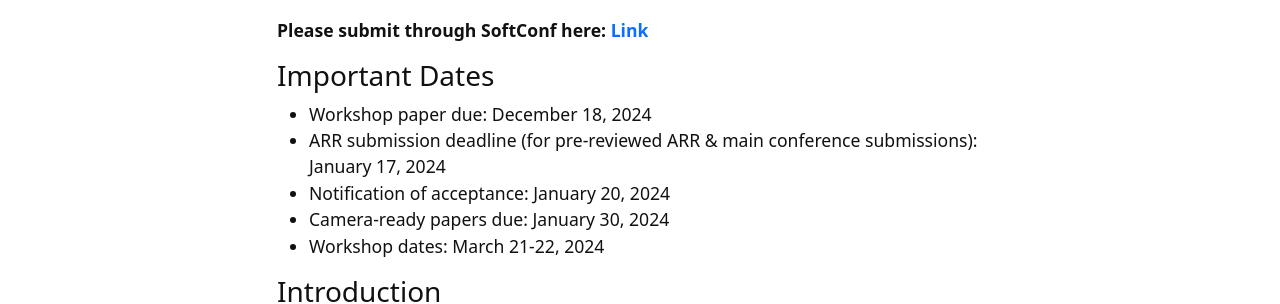
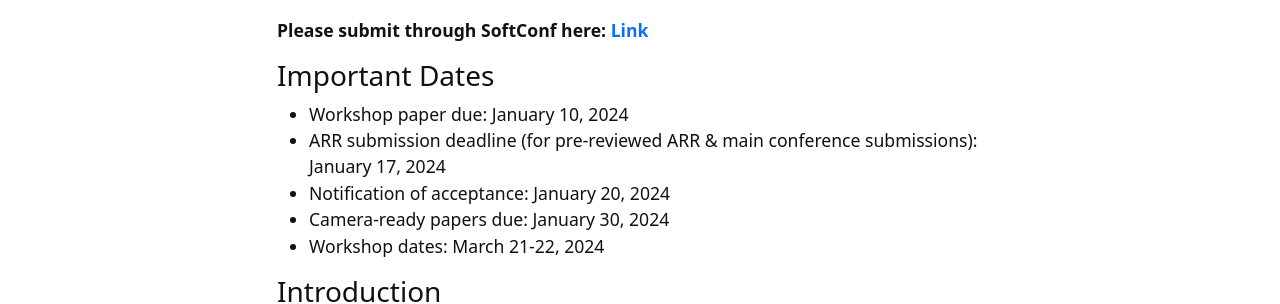
Before and after one commit to genpersonalization/genpersonalization.github.io, a Jekyll site: the page built from content/0-call_for_papers.md, in a window 1280 px wide. Shown: the part 505-809 px from the top of the page. Built offline with Jekyll 4.4.1, drawn with Linux system fonts in a browser that asks for light colours.

Commit message:
deadline update

```diff
--- a/content/0-call_for_papers.md
+++ b/content/0-call_for_papers.md
@@ -8,7 +8,7 @@ We invite submissions to the first edition of the Personalization of Generative
 **Please submit through SoftConf here: [Link](https://softconf.com/eacl2024/PERSONALIZE-2024/)**
 
 ### Important Dates
-* Workshop paper due: December 18, 2024
+* Workshop paper due: January 10, 2024
 * ARR submission deadline (for pre-reviewed ARR & main conference submissions): January 17, 2024
 * Notification of acceptance: January 20, 2024
 * Camera-ready papers due: January 30, 2024
```
